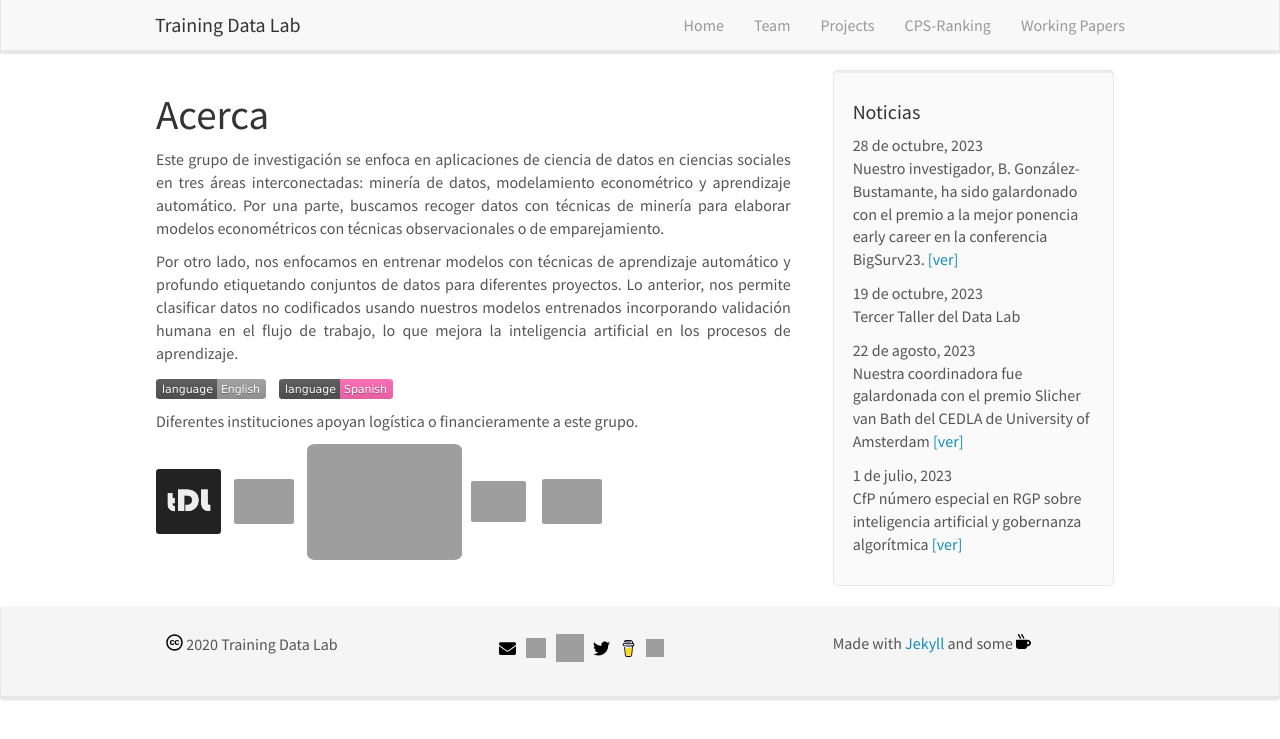
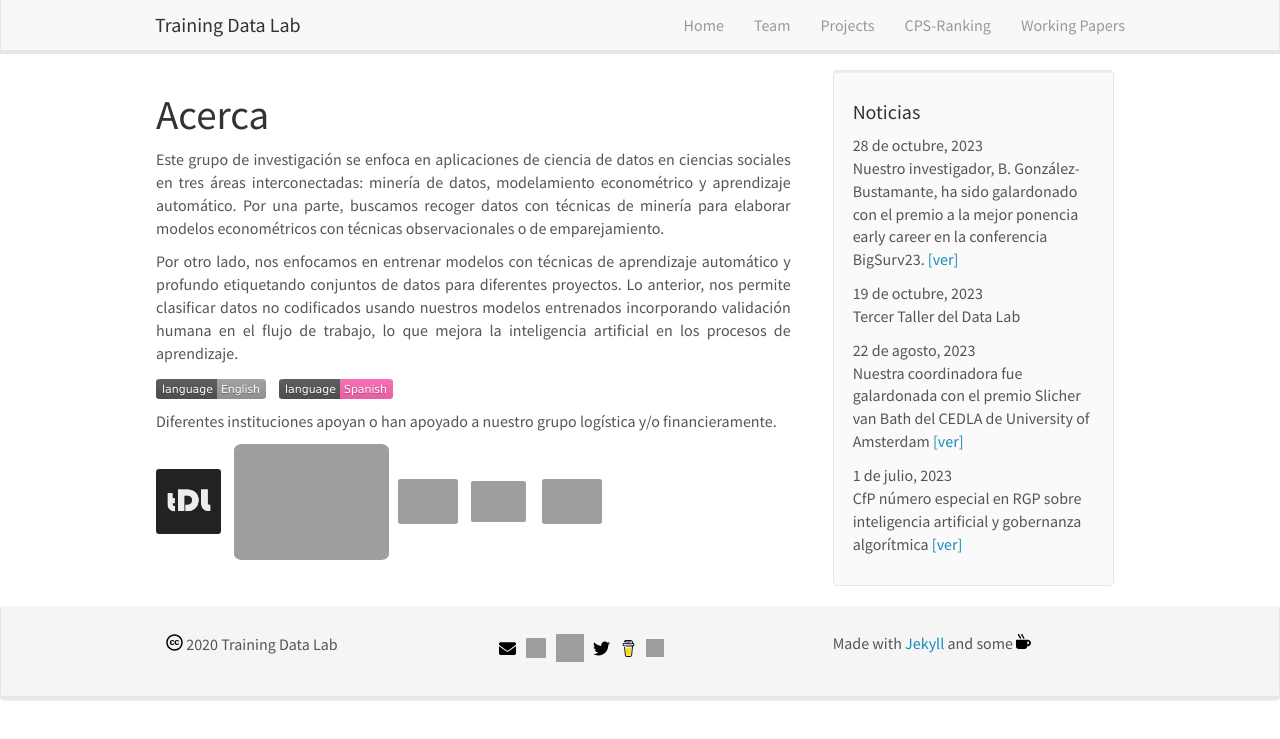
Before and after one commit to training-datalab/old-training-datalab.com, a Jekyll site: the page built from _pages/about_spanish.md, in a window 1280 px wide. Shown: the top 739 px of the page. Built offline with Jekyll 4.4.1, drawn with Linux system fonts in a browser that asks for light colours; nearby versions of some CDN libraries.

Commit message:
Update about_spanish.md

```diff
--- a/_pages/about_spanish.md
+++ b/_pages/about_spanish.md
@@ -12,12 +12,12 @@ permalink: /about-spanish
 
 [![English]({{ site.url }}{{ site.baseurl }}/badges/lang/english_inactive.svg)](https://training-datalab.com) &nbsp;&nbsp; [![Spanish]({{ site.url }}{{ site.baseurl }}/badges/lang/spanish.svg)](https://training-datalab.com/about-spanish)
 
-Diferentes instituciones apoyan logística o financieramente a este grupo.
+Diferentes instituciones apoyan o han apoyado a nuestro grupo logística y/o financieramente.
 
 <figure class="fourth">
   <img src="{{ site.url }}{{ site.baseurl }}/images/lab-logo.png" style="width: 65px"> &nbsp;&nbsp;
+  <img src="{{ site.url }}{{ site.baseurl }}/images/logos/leiden.jpg" style="width: 155px">  &nbsp;
   <img src="{{ site.url }}{{ site.baseurl }}/images/logos/oxford.jpg" style="width: 60px"> &nbsp;&nbsp;
-  <img src="{{ site.url }}{{ site.baseurl }}/images/logos/leiden.jpg" style="width: 155px">  &nbsp;
   <!-- <img src="{{ site.url }}{{ site.baseurl }}/images/logos/uct.png" style="width: 160px">  &nbsp;&nbsp;-->
   <img src="{{ site.url }}{{ site.baseurl }}/images/logos/usach.png" style="width: 55px"> &nbsp;&nbsp;&nbsp;
   <img src="{{ site.url }}{{ site.baseurl }}/images/logos/umayor.png" style="width: 60px">
```
